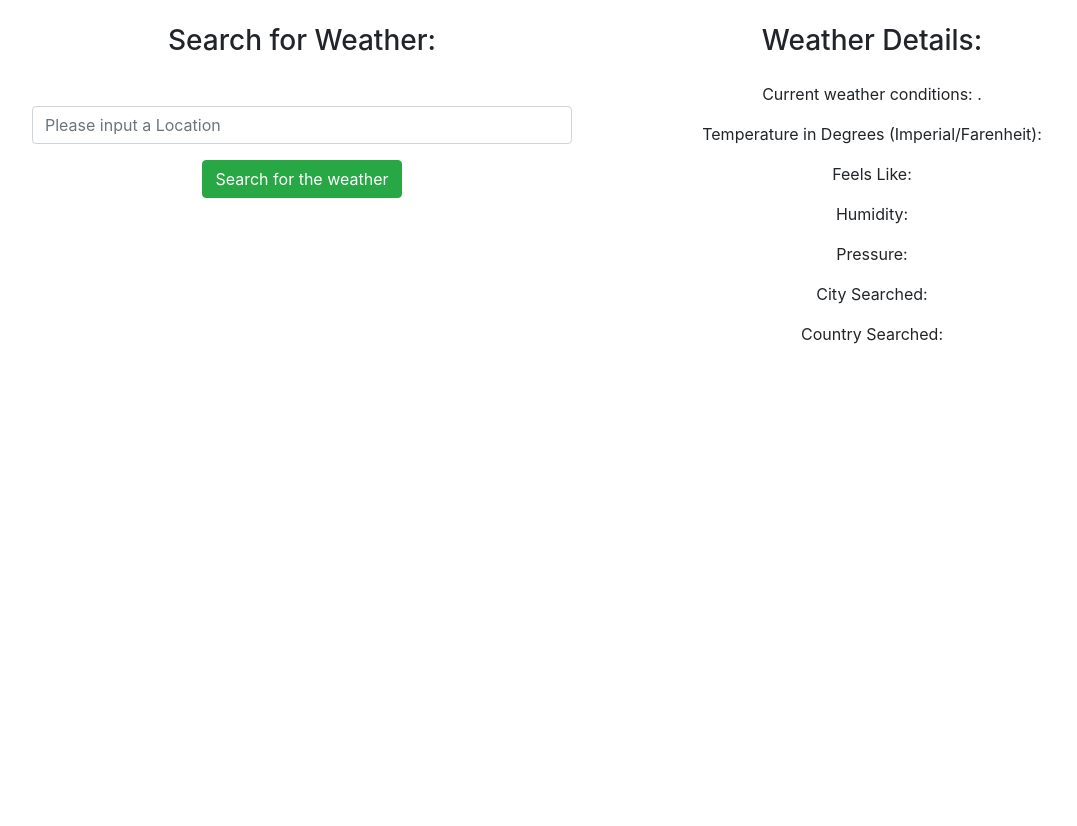
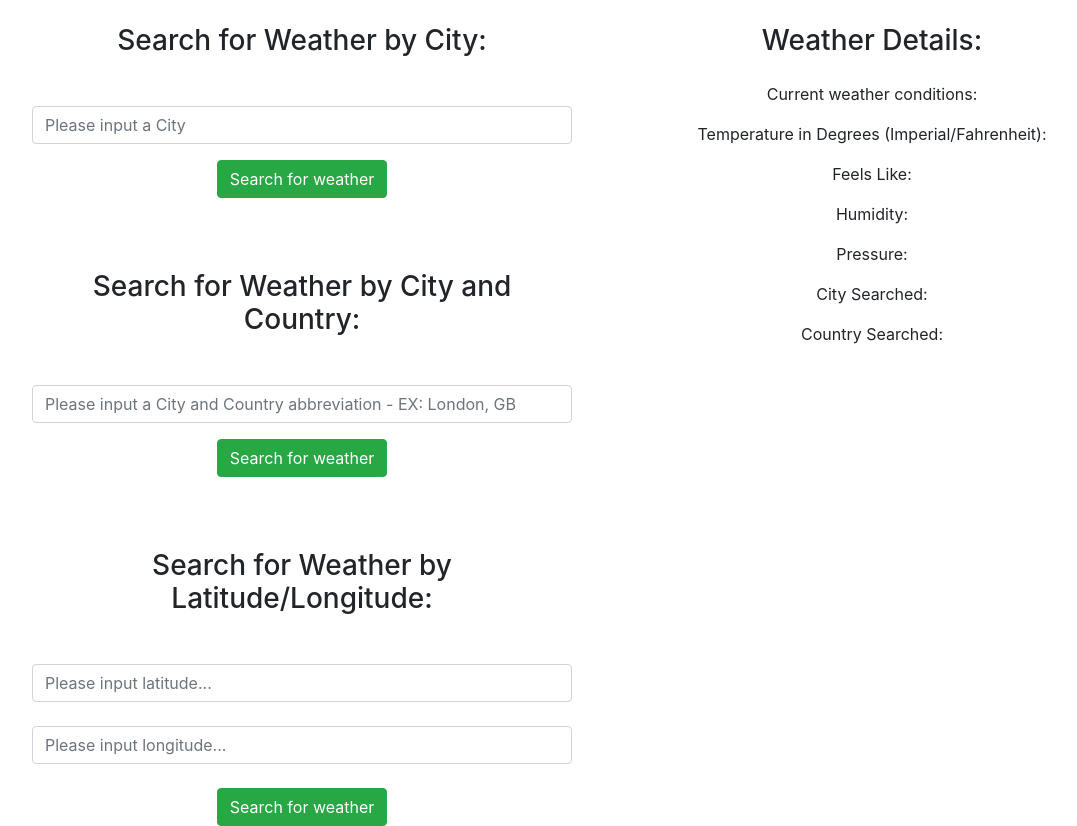
Before and after one commit to bradford-scott/angular-weather-app, an Angular app: page / in a window 1280 px wide. Shown: the whole page, without its empty margins (53-1130 px from the left). Before the commit the page ends 800 px from the top, so only its background shows below. Built offline with nearby package versions, Linux system fonts and the light colour scheme.

Commit message:
all working except lat/lon

```diff
--- a/src/app/apixu.service.ts
+++ /dev/null
@@ -1,17 +0,0 @@
-import { Injectable } from '@angular/core';
-import { HttpClient } from '@angular/common/http';
-
-@Injectable({
-  providedIn: 'root'
-})
-export class ApixuService {
-
-  constructor(private http: HttpClient) { }
-  getWeather(location) {
-    return this.http.get(
-      // 'https://api.openweathermap.org/data/2.5/weather?q=' + location + '&appid=cf002751564a4c78f5f7ed479f1b9ba3'
-      'https://api.openweathermap.org/data/2.5/find?q=' + location + '&units=imperial&appid=cf002751564a4c78f5f7ed479f1b9ba3'
-    // 'http://api.weatherstack.com/current?access_key=9982b024afa94b22b78b2466f1cadbed&query=' + location
-    );
-  }
-}
--- a/src/app/app.module.ts
+++ b/src/app/app.module.ts
@@ -8,7 +8,7 @@ import {RouterModule} from '@angular/router';
 import {allAppRoutes} from './routes';
 import { ReactiveFormsModule } from '@angular/forms';
 import { HttpClientModule } from '@angular/common/http';
-import { ApixuService } from './apixu.service';
+import { OpenweathermapService } from './openweathermap.service';
 
 @NgModule({
   declarations: [
@@ -22,7 +22,7 @@ import { ApixuService } from './apixu.service';
     ReactiveFormsModule,
     HttpClientModule
   ],
-  providers: [ApixuService],
+  providers: [OpenweathermapService],
   bootstrap: [AppComponent]
 })
 export class AppModule { }
--- /dev/null
+++ b/src/app/openweathermap.service.ts
@@ -0,0 +1,32 @@
+import { Injectable } from '@angular/core';
+import { HttpClient } from '@angular/common/http';
+
+@Injectable({
+  providedIn: 'root'
+})
+export class OpenweathermapService {
+
+  constructor(private http: HttpClient) { }
+  getWeather(locationByCity) {
+    return this.http.get(
+      'https://api.openweathermap.org/data/2.5/find?q='
+      + locationByCity +
+      '&units=imperial&appid=cf002751564a4c78f5f7ed479f1b9ba3'
+    );
+  }
+
+  getWeatherByCityAndCountry(locationByCityAndCountry) {
+    return this.http.get(
+      'https://api.openweathermap.org/data/2.5/find?q='
+      + locationByCityAndCountry +
+      '&units=imperial&appid=cf002751564a4c78f5f7ed479f1b9ba3'
+    );
+  }
+
+  getWeatherByLatAndLon(lat, long) {
+    return this.http.get(
+      'https://api.openweathermap.org/data/2.5/weather?lat=' + lat + '&lon=' + long +
+      '&appid=cf002751564a4c78f5f7ed479f1b9ba3'
+    );
+  }
+}
--- a/src/app/weather/weather.component.html
+++ b/src/app/weather/weather.component.html
@@ -1,34 +1,94 @@
 <div class="container">
   <div class="row">
     <div class="col-md-6">
-      <h3 class="text-center my-4">Search for Weather:</h3>
-      <form [formGroup]="weatherSearchForm" (ngSubmit)="sendToAPIXU(weatherSearchForm.value)">
+      <h3 class="text-center my-4">Search for Weather by City:</h3>
+      <form [formGroup]="cityWeatherSearch" (ngSubmit)="sendCityToOpenWeatherMap(cityWeatherSearch.value)">
         <div class="form-group">
-          <label for="weatherLocation"></label>
+          <label for="weatherLocationByCity"></label>
           <input
             class="form-control"
             type="text"
-            id="weatherLocation"
+            id="weatherLocationByCity"
             aria-describedby="weatherLocation"
-            placeholder="Please input a Location"
-            formControlName="location"
+            placeholder="Please input a City"
+            formControlName="locationByCity"
           />
         </div>
         <div class="text-center">
           <button type="submit" class="btn btn-success btn-md">
-            Search for the weather
+            Search for weather
           </button>
         </div>
       </form>
+      <br>
+      <br>
+      <h3 class="text-center my-4">Search for Weather by City and Country:</h3>
+      <form [formGroup]="cityCountryWeatherSearch" (ngSubmit)="sendCityStateToOpenWeatherMap(cityCountryWeatherSearch.value)">
+        <div class="form-group">
+          <label for="weatherLocationByCityAndCountry"></label>
+          <input
+            class="form-control"
+            type="text"
+            id="weatherLocationByCityAndCountry"
+            aria-describedby="weatherLocation"
+            placeholder="Please input a City and Country abbreviation - EX: London, GB"
+            formControlName="locationByCityAndCountry"
+          />
+        </div>
+        <div class="text-center">
+          <button type="submit" class="btn btn-success btn-md">
+            Search for weather
+          </button>
+        </div>
+      </form>
+      <br>
+      <br>
+      <h3 class="text-center my-4">Search for Weather by Latitude/Longitude:</h3>
+
+      <form [formGroup]="latAndLonWeatherSearch" (ngSubmit)="sendLatAndLonToOpenWeatherMap(locationByLat.value, locationByLon.value)">
+        <div>
+          <label for="locationByLat"></label>
+          <input
+            class="form-control"
+            type="number"
+            ng-pattern="/^(0|\-?[1-9][0-9]*)$/"
+            id="locationByLat"
+            aria-describedby="weatherLocation"
+            placeholder="Please input latitude..."
+            formControlName="locationByLat"
+          />
+        </div>
+
+        <div>
+          <label for="locationByLon"></label>
+          <input
+            class="form-control"
+            type="number"
+            ng-pattern="/^(0|\-?[1-9][0-9]*)$/"
+            id="locationByLon"
+            aria-describedby="weatherLocation"
+            placeholder="Please input longitude..."
+            formControlName="locationByLon"
+          />
+        </div>
+
+        <br>
+        <div class="text-center">
+          <button type="submit" class="btn btn-success btn-md">
+            Search for weather
+          </button>
+        </div>
+      </form>
+
     </div>
     <div class="col-md-6">
       <h3 class="text-center my-4">Weather Details:</h3>
       <p class="text-center">
         Current weather conditions: {{ this.weatherData?.list[0].weather[0].description
-        }}.
+        }}
       </p>
       <p class="text-center">
-        Temperature in Degrees (Imperial/Farenheit): {{ this.weatherData?.list[0].main.temp }}
+        Temperature in Degrees (Imperial/Fahrenheit): {{ this.weatherData?.list[0].main.temp }}
       </p>
       <p class="text-center">
         Feels Like: {{ this.weatherData?.list[0].main.feels_like }}
--- a/src/app/weather/weather.component.ts
+++ b/src/app/weather/weather.component.ts
@@ -1,6 +1,6 @@
 import { Component, OnInit } from '@angular/core';
 import { FormBuilder, FormGroup } from '@angular/forms';
-import { ApixuService } from '../apixu.service';
+import { OpenweathermapService } from '../openweathermap.service';
 
 @Component({
   selector: 'app-weather',
@@ -8,24 +8,53 @@ import { ApixuService } from '../apixu.service';
   styleUrls: ['./weather.component.css']
 })
 export class WeatherComponent implements OnInit {
-  public weatherSearchForm: FormGroup;
+  public cityWeatherSearch: FormGroup;
+  public cityCountryWeatherSearch: FormGroup;
+  public latAndLonWeatherSearch: FormGroup;
   public weatherData: any;
+  locationByLat: any;
+  locationByLon: any;
 
   constructor(
     private formBuilder: FormBuilder,
-    private apixuService: ApixuService
-  ) { }
+    private openweathermapService: OpenweathermapService
+  ) {
+  }
 
   ngOnInit() {
-    this.weatherSearchForm = this.formBuilder.group({
-      location: ['']
+    this.cityWeatherSearch = this.formBuilder.group({
+      locationByCity: ['']
+    });
+    this.cityCountryWeatherSearch = this.formBuilder.group({
+      locationByCityAndCountry: ['']
+    });
+    this.latAndLonWeatherSearch = this.formBuilder.group( {
+      locationByLat: '',
+      locationByLon: ''
     });
   }
 
-  sendToAPIXU(formValues) {
-    this.apixuService
-      .getWeather(formValues.location)
+  sendCityToOpenWeatherMap(formValues) {
+    this.openweathermapService
+      .getWeather(formValues.locationByCity)
       .subscribe(data => this.weatherData = data);
+    this.cityWeatherSearch.reset();
+    console.log(this.weatherData);
+  }
+
+  sendCityStateToOpenWeatherMap(formValues) {
+    this.openweathermapService
+      .getWeatherByCityAndCountry(formValues.locationByCityAndCountry)
+      .subscribe(data => this.weatherData = data);
+    this.cityCountryWeatherSearch.reset();
+    console.log(this.weatherData);
+  }
+
+  sendLatAndLonToOpenWeatherMap(locationByLat, locationByLon) {
+    this.openweathermapService
+      .getWeatherByLatAndLon(locationByLat, locationByLon)
+      .subscribe(data => this.weatherData = data);
+    this.latAndLonWeatherSearch.reset();
     console.log(this.weatherData);
   }
 }
```
Also changed, not shown: 1 other file (tests, documents, lock files or other folders).
